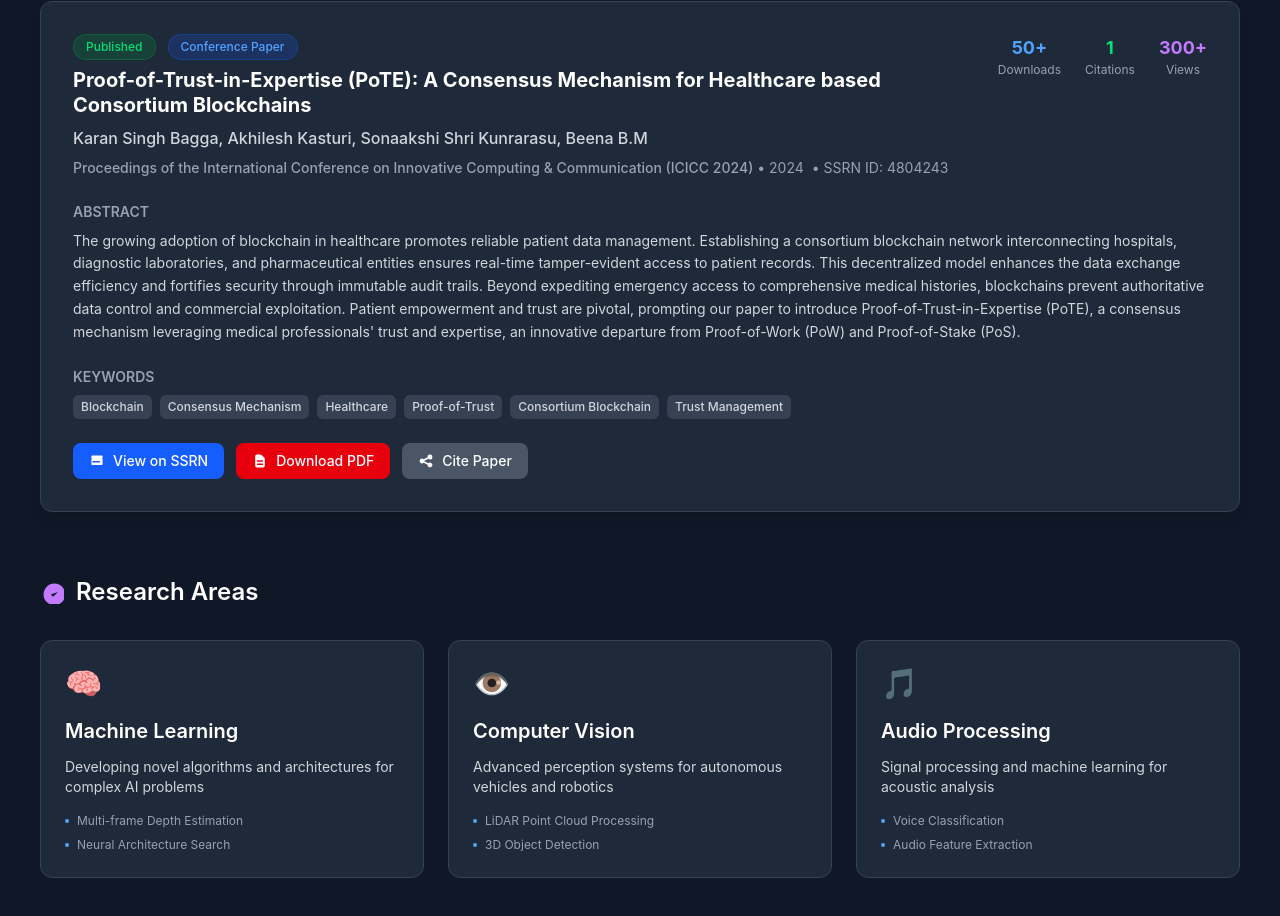
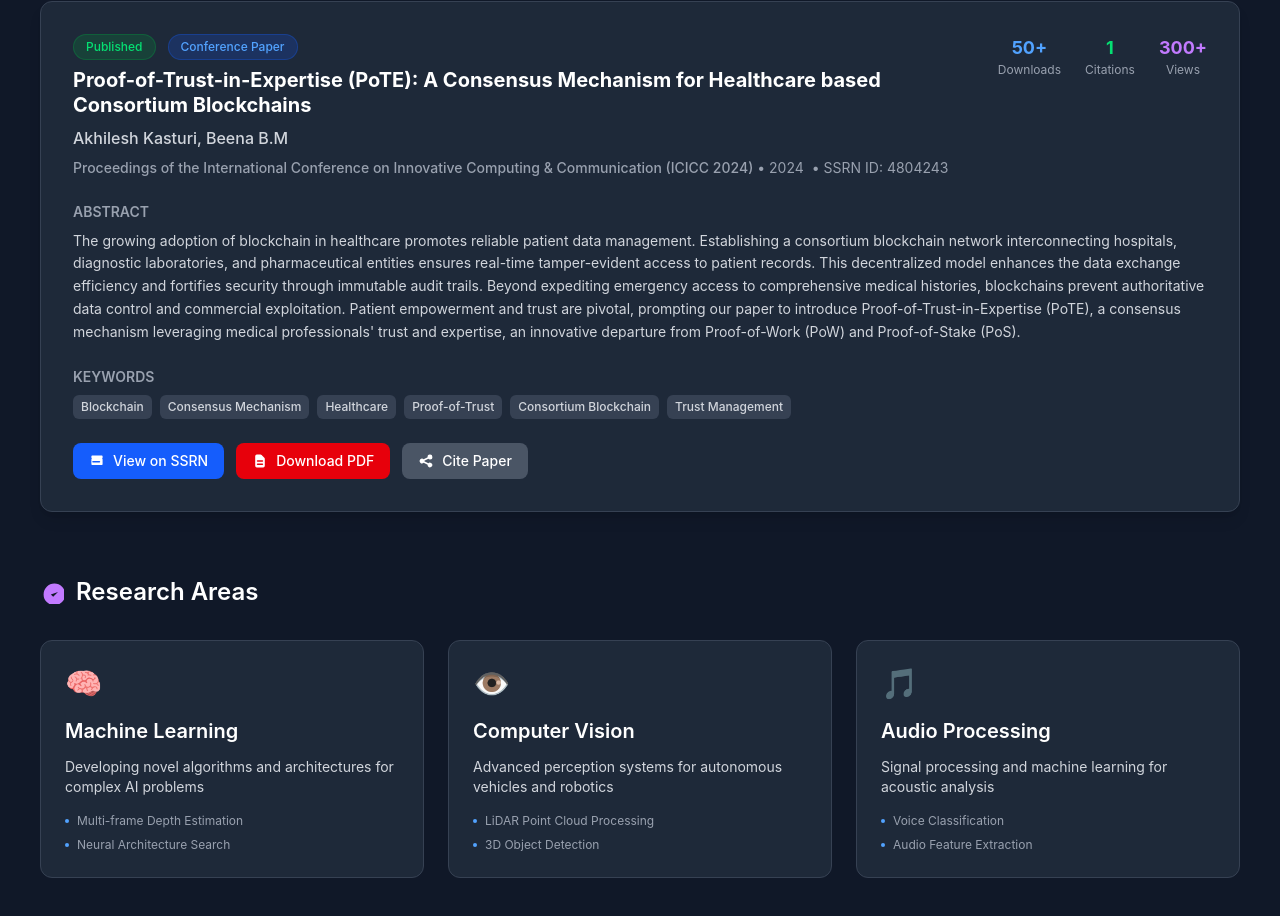
Before and after one commit to AkhilKas/personal-portfolio, a React (Vite) app: page / in a window 1280 px wide. Shown: the part 3678-4594 px from the top of the page. Built offline with nearby package versions, Linux system fonts and the light colour scheme.

Commit message:
Updated authors of research paper.

```diff
--- a/src/components/Research.jsx
+++ b/src/components/Research.jsx
@@ -5,7 +5,7 @@ export default function Research() {
   const publications = [
     {
       title: "Proof-of-Trust-in-Expertise (PoTE): A Consensus Mechanism for Healthcare based Consortium Blockchains",
-      authors: ["Karan Singh Bagga", "Akhilesh Kasturi", "Sonaakshi Shri Kunrarasu", "Beena B.M"],
+      authors: ["Akhilesh Kasturi", "Beena B.M"],
       venue: "Proceedings of the International Conference on Innovative Computing & Communication (ICICC 2024)",
       year: "2024",
       type: "Conference Paper",
```
